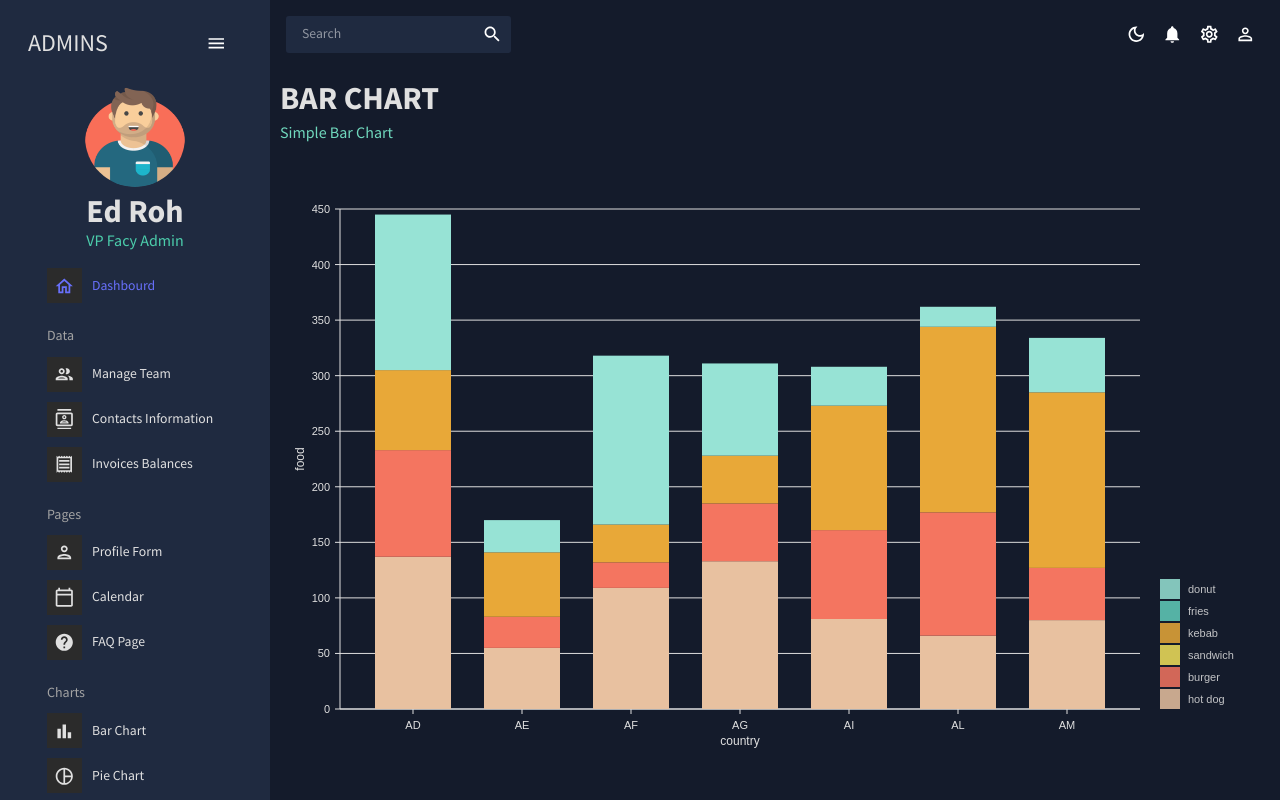
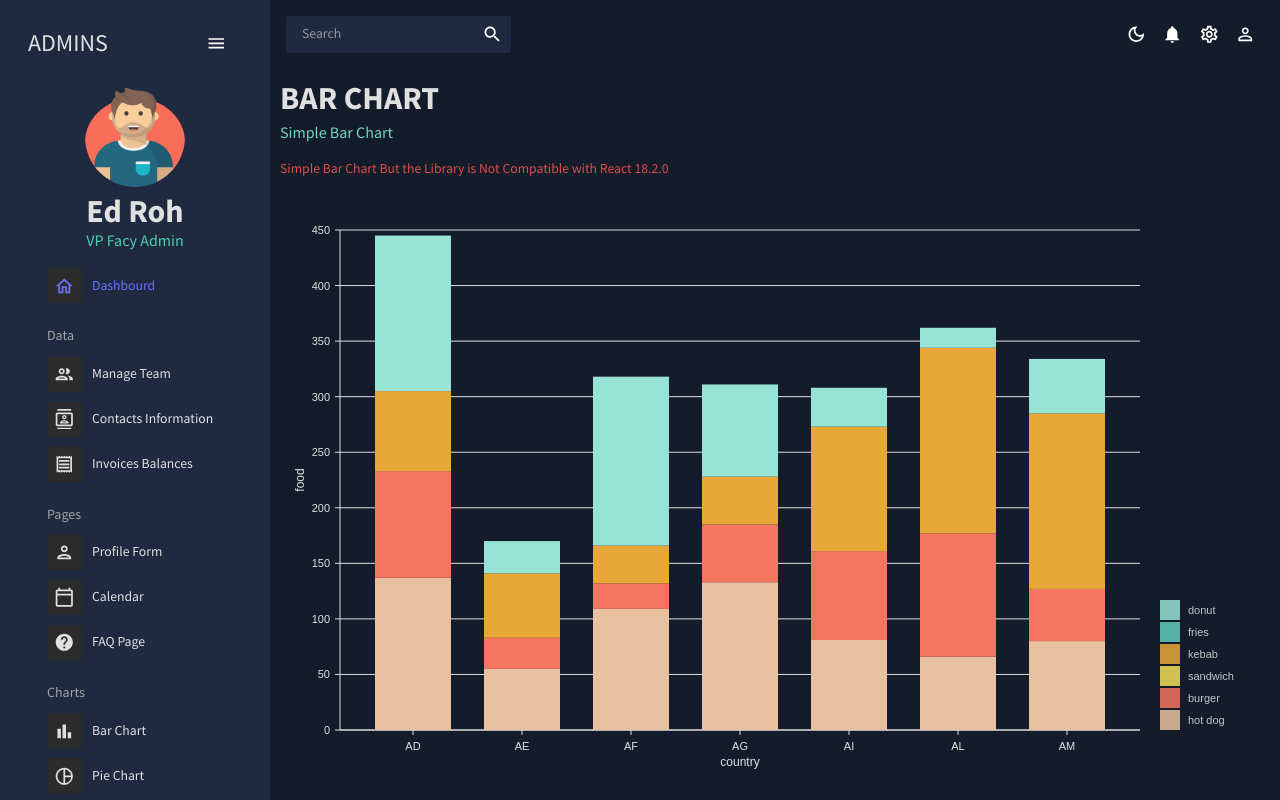
Before and after one commit to Tarek-989/React-Admin-Dashboard-App, a React (Create React App) app in the folder react-admin/: page /bar in a window 1280 px wide. Built offline with nearby package versions, Linux system fonts and the light colour scheme.

Commit message:
add Explain if the chat is broken

```diff
--- a/react-admin/src/components/BarChart.tsx
+++ b/react-admin/src/components/BarChart.tsx
@@ -1,5 +1,5 @@
 import React from 'react';
-import { useTheme } from "@mui/material";
+import { Typography, useTheme } from "@mui/material";
 import { ResponsiveBar } from "@nivo/bar";
 import { tokens } from "../theme";
 import { mockBarData as data } from "../data/mockData";
@@ -8,6 +8,10 @@ export const BarChart: React.FC<TBarChart> = ({ isDashboard = false }) => {
 	const theme = useTheme();
 	const colors = tokens(theme.palette.mode);
 	return (
+		<>
+		<Typography color={colors.redAccent[500]} >
+			Simple Bar Chart But the Library is Not Compatible with React 18.2.0
+		</Typography>
 		<ResponsiveBar
 			data={data}
 			theme={{
@@ -124,6 +128,7 @@ export const BarChart: React.FC<TBarChart> = ({ isDashboard = false }) => {
 				return e.id + ": " + e.formattedValue + " in country: " + e.indexValue;
 			}}
 		/>
+		</>
 	);
 };
 
```
